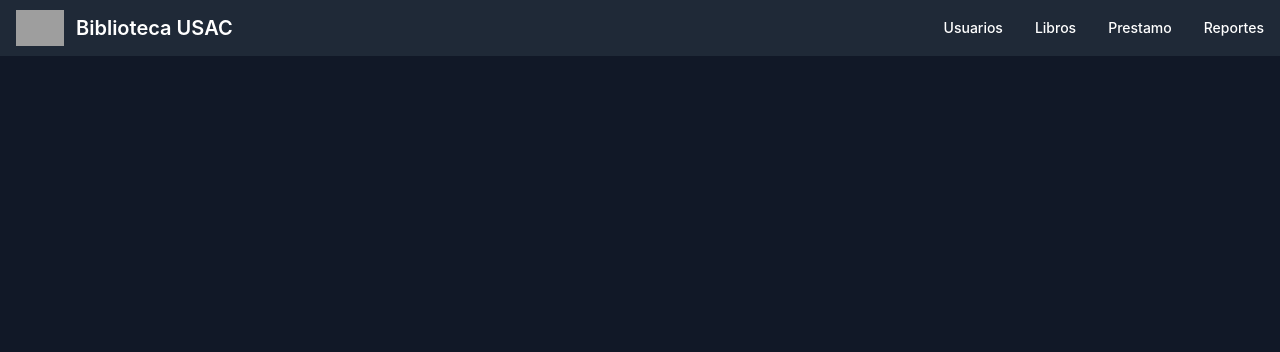
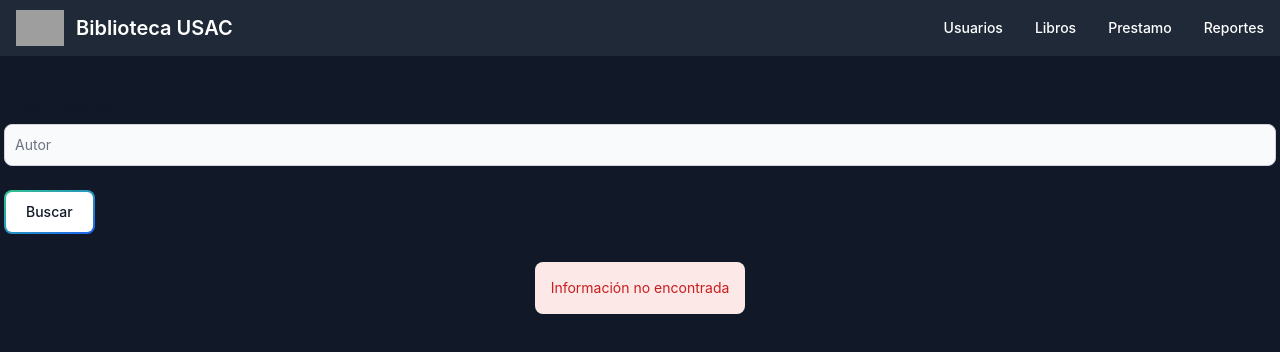
Before and after one commit to damianpeaf/IPC1_Proyecto2_202110568_frontend, a React (Create React App) app: page /returnborrow in a window 1280 px wide. Shown: the top 352 px of the page. Built offline with nearby package versions, Linux system fonts and the light colour scheme; no server answers; grey boxes are pictures that could not be loaded.

Commit message:
Borrow functionality

```diff
--- a/src/components/BorrowScreen.jsx
+++ b/src/components/BorrowScreen.jsx
@@ -24,7 +24,15 @@ function BorrowScreen() {
                     </Link>
                 </span>
             </button>
-
+            <button className="relative inline-flex items-center justify-center p-0.5 mb-2 mr-2 overflow-hidden text-sm font-medium text-gray-900 rounded-lg group bg-gradient-to-br from-purple-500 to-pink-500 group-hover:from-purple-500 group-hover:to-pink-500 hover:text-white dark:text-white focus:ring-4 focus:outline-none focus:ring-purple-200 dark:focus:ring-purple-800">
+                <span className="relative px-5 py-2.5 transition-all ease-in duration-75 bg-white dark:bg-gray-900 rounded-md group-hover:bg-opacity-0">
+                    <Link
+                        to="/searchborrow"
+                    >
+                        Buscar Prestamo
+                    </Link>
+                </span>
+            </button>
         </div>
     )
 }
--- /dev/null
+++ b/src/components/borrowComponents/BorrowCard.jsx
@@ -0,0 +1,104 @@
+import { useState } from "react";
+import { returnBorrow } from "../../helpers/borrow";
+import { useForm } from "../../hooks/useForm";
+
+function BorrowCard({ borrowData, type = '' }) {
+
+    const [formValues] = useForm(borrowData);
+    // console.log(borrowData)
+    // console.log(formValues)
+
+    const [error, setError] = useState([]);
+    const [msg, setMsg] = useState('');
+
+    const {
+        borrow_book,
+        borrow_date,
+        id_borrow,
+        id_user,
+        returned
+    } = formValues
+
+
+    const handleSubmit = (e) => {
+
+        console.log("asdakj")
+
+        e.preventDefault();
+        returnBorrow(formValues).then(
+            ({ data }) => {
+                const { errors, msg } = data
+                setError(errors)
+                setMsg(msg)
+            }
+        ).catch((e) => {
+            setError(['Error en la conexión'])
+        })
+    }
+
+    const handleReturnBorrow = () => {
+
+        console.log()
+
+    }
+
+    return (
+        <div className="mt-5 mx-3 w-full block p-6 max-w-sm bg-white rounded-lg border border-gray-200 shadow-md dark:bg-gray-800 dark:border-gray-700 ">
+            <form className="w-4/5" onSubmit={handleSubmit}>
+
+                {
+                    error ?
+                        error.map((errMsg) =>
+                        (
+                            <div key={errMsg} class="mt-5 mb-5 p-4 mb-4 text-sm text-red-700 bg-red-100 rounded-lg dark:bg-red-200 dark:text-red-800" role="alert">
+                                {errMsg}
+                            </div>
+                        )
+                        ) : (
+                            <div key={msg} class="mt-5 mb-5 p-4 mb-4 text-sm text-green-700 bg-green-100 rounded-lg dark:bg-green-200 dark:text-green-800" role="alert">
+                                {msg}
+                            </div>
+                        )
+                }
+
+
+                <div className="mb-6 mt-6">
+                    <label htmlFor="id_borrow" className="block mb-2 text-sm font-medium text-gray-900 dark:text-gray-300">ID Prestamo:</label>
+                    <input disabled name="id_borrow" value={id_borrow} type="text" id="id_borrow" className=" bg-gray-50 border border-gray-300 text-gray-900 text-sm rounded-lg focus:ring-blue-500 focus:border-blue-500 block w-full p-2.5 dark:bg-gray-700 dark:border-gray-600 dark:placeholder-gray-400 dark:text-white dark:focus:ring-blue-500 dark:focus:border-blue-500" placeholder="ID usuario" autoComplete="off" />
+                </div>
+
+
+                <div className="mb-6 mt-6">
+                    <label htmlFor="borrow_date" className="block mb-2 text-sm font-medium text-gray-900 dark:text-gray-300">Fecha del prestamo:</label>
+                    <input disabled name="borrow_date" value={borrow_date} type="text" id="borrow_date" className=" bg-gray-50 border border-gray-300 text-gray-900 text-sm rounded-lg focus:ring-blue-500 focus:border-blue-500 block w-full p-2.5 dark:bg-gray-700 dark:border-gray-600 dark:placeholder-gray-400 dark:text-white dark:focus:ring-blue-500 dark:focus:border-blue-500" placeholder="ID usuario" autoComplete="off" />
+                </div>
+
+                <div className="mb-6 mt-6">
+                    <label htmlFor="returned" className="block mb-2 text-sm font-medium text-gray-900 dark:text-gray-300">Regresado:</label>
+                    <input disabled name="returned" value={returned} type="text" id="returned" className=" bg-gray-50 border border-gray-300 text-gray-900 text-sm rounded-lg focus:ring-blue-500 focus:border-blue-500 block w-full p-2.5 dark:bg-gray-700 dark:border-gray-600 dark:placeholder-gray-400 dark:text-white dark:focus:ring-blue-500 dark:focus:border-blue-500" placeholder="ID usuario" autoComplete="off" />
+                </div>
+
+                <div className="mb-6 mt-6">
+                    <label htmlFor="borrow_book" className="block mb-2 text-sm font-medium text-gray-900 dark:text-gray-300">Titulo del libro:</label>
+                    <input disabled name="borrow_book" value={borrow_book.book_title} type="text" id="borrow_book" className=" bg-gray-50 border border-gray-300 text-gray-900 text-sm rounded-lg focus:ring-blue-500 focus:border-blue-500 block w-full p-2.5 dark:bg-gray-700 dark:border-gray-600 dark:placeholder-gray-400 dark:text-white dark:focus:ring-blue-500 dark:focus:border-blue-500" placeholder="ID usuario" autoComplete="off" />
+                </div>
+
+                <div className="mb-6 mt-6">
+                    <label htmlFor="id_user" className="block mb-2 text-sm font-medium text-gray-900 dark:text-gray-300"> Id del usuario:</label>
+                    <input disabled name="id_user" value={id_user} type="text" id="id_user" className=" bg-gray-50 border border-gray-300 text-gray-900 text-sm rounded-lg focus:ring-blue-500 focus:border-blue-500 block w-full p-2.5 dark:bg-gray-700 dark:border-gray-600 dark:placeholder-gray-400 dark:text-white dark:focus:ring-blue-500 dark:focus:border-blue-500" placeholder="ID usuario" autoComplete="off" />
+                </div>
+
+                {(type === 'return')
+                    ? (<button className="relative inline-flex items-center justify-center p-0.5 mb-2 mr-2 overflow-hidden text-sm font-medium text-gray-900 rounded-lg group bg-gradient-to-br from-green-400 to-blue-600 group-hover:from-green-400 group-hover:to-blue-600 hover:text-white dark:text-white focus:ring-4 focus:outline-none focus:ring-green-200 dark:focus:ring-green-800">
+                        <span onClick={handleReturnBorrow} className="relative px-5 py-2.5 transition-all ease-in duration-75 bg-white dark:bg-gray-900 rounded-md group-hover:bg-opacity-0">
+                            Regresar Prestamo
+                        </span>
+                    </button>)
+                    : (<></>)
+                }
+            </form>
+        </div>
+    )
+}
+
+export default BorrowCard
--- /dev/null
+++ b/src/components/borrowComponents/SearchBorrow.jsx
@@ -0,0 +1,66 @@
+import { useEffect, useMemo, useState } from "react";
+import { getBorrow } from "../../helpers/borrow";
+import { useForm } from "../../hooks/useForm";
+import BorrowCard from "./BorrowCard";
+
+
+function SearchBorrow({ type = '' }) {
+
+    const [borrowData, setBorrowData] = useState({});
+
+    const [formValues, handleInputChange] = useForm({
+        id_borrow: ''
+    });
+
+    const {
+        id_borrow
+    } = formValues
+
+    const handleSubmit = (e) => {
+        e.preventDefault();
+    }
+
+    useEffect(() => {
+        getBorrow(formValues).then(
+            ({ data }) => {
+                // console.log(data)
+                setBorrowData(data)
+            }
+        ).catch((e) => {
+        })
+    }, [formValues]);
+
+    const { errors } = borrowData
+
+    return (
+        <div className="flex flex-col w-screen min-h-screen mt-10">
+            <form onSubmit={handleSubmit} >
+                <div className="mb-6">
+                    <label htmlFor="book_author" className="block mb-2 text-sm font-medium text-gray-900 dark:text-gray-300">ID del Prestamo:</label>
+                    <input value={id_borrow} type="text" onChange={handleInputChange} name="id_borrow" id="id_borrow" className="bg-gray-50 border border-gray-300 text-gray-900 text-sm rounded-lg focus:ring-blue-500 focus:border-blue-500 block w-full p-2.5 dark:bg-gray-700 dark:border-gray-600 dark:placeholder-gray-400 dark:text-white dark:focus:ring-blue-500 dark:focus:border-blue-500" placeholder="Autor" autoComplete="off" />
+                </div>
+                <button class="relative inline-flex items-center justify-center p-0.5 mb-2 mr-2 overflow-hidden text-sm font-medium text-gray-900 rounded-lg group bg-gradient-to-br from-green-400 to-blue-600 group-hover:from-green-400 group-hover:to-blue-600 hover:text-white dark:text-white focus:ring-4 focus:outline-none focus:ring-green-200 dark:focus:ring-green-800">
+                    <span class="relative px-5 py-2.5 transition-all ease-in duration-75 bg-white dark:bg-gray-900 rounded-md group-hover:bg-opacity-0">
+                        Buscar
+                    </span>
+                </button>
+            </form>
+
+            <div className="flex justify-center	">
+
+                {
+                    (!errors && Object.keys(borrowData).length > 0)
+                        ?
+                        (<BorrowCard borrowData={borrowData} key="1" type={type} />)
+                        : (
+                            <div className="mt-5 mb-5 p-4 mb-4 text-sm text-red-700 bg-red-100 rounded-lg dark:bg-red-200 dark:text-red-800" role="alert">
+                                Información no encontrada
+                            </div>
+                        )
+                }
+            </div>
+        </div>
+    )
+}
+
+export default SearchBorrow
--- a/src/helpers/borrow.js
+++ b/src/helpers/borrow.js
@@ -16,3 +16,17 @@ export const postBorrow = (borrowData) => {
     });
 
 }
+
+export const returnBorrow = ({ id_borrow }) => {
+
+    const url = `${API_URL}borrow/${id_borrow}`
+    return Axios.put(url);
+
+}
+
+export const getBorrow = ({ id_borrow }) => {
+
+    const url = `${API_URL}borrow/${id_borrow}`
+    return Axios.get(url);
+
+}
--- a/src/routers/AppRouter.jsx
+++ b/src/routers/AppRouter.jsx
@@ -10,13 +10,14 @@ import CreateBook from '../components/bookComponents/CreateBook';
 import UpdateBook from '../components/bookComponents/UpdateBook';
 import BorrowScreen from '../components/BorrowScreen';
 import CreateBorrow from '../components/borrowComponents/CreateBorrow';
+import SearchBorrow from '../components/borrowComponents/SearchBorrow';
 
 
 export const AppRouter = () => {
     return (
         <BrowserRouter className="App">
             <Navbar />
-            <div className="flex items-center min-h-screen  justify-center">
+            <div className="flex items-center min-h-screen  justify-center mx-1">
                 <Routes>
                     <Route path="/" element={<UserScreen />} />
                     <Route path="/user" element={<UserScreen />} />
@@ -27,7 +28,8 @@ export const AppRouter = () => {
                     <Route path="/searchbook" element={<UpdateBook />} />
                     <Route path="/borrowscreen" element={<BorrowScreen />} />
                     <Route path="/createborrow" element={<CreateBorrow />} />
-
+                    <Route path="/returnborrow" element={<SearchBorrow type='return' />} />
+                    <Route path="/searchborrow" element={<SearchBorrow />} />
                 </Routes>
             </div>
         </BrowserRouter>
```
